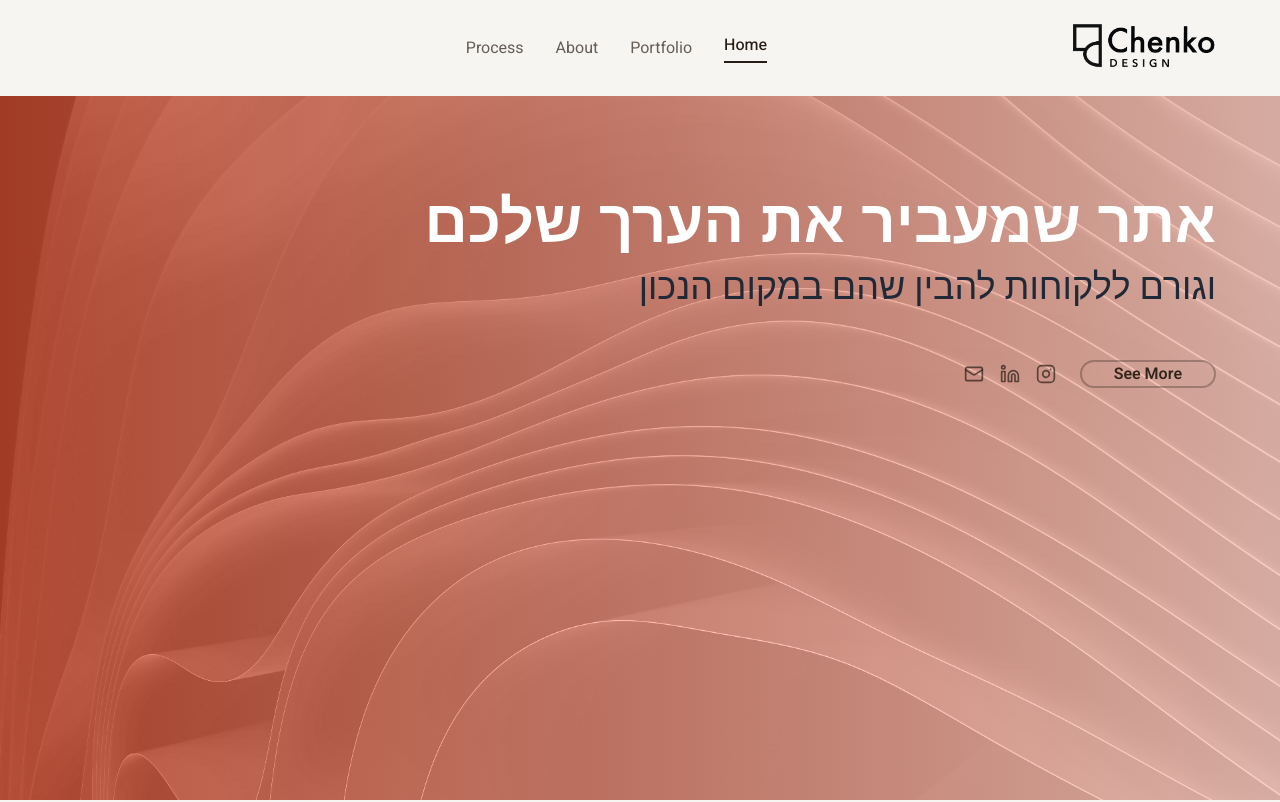
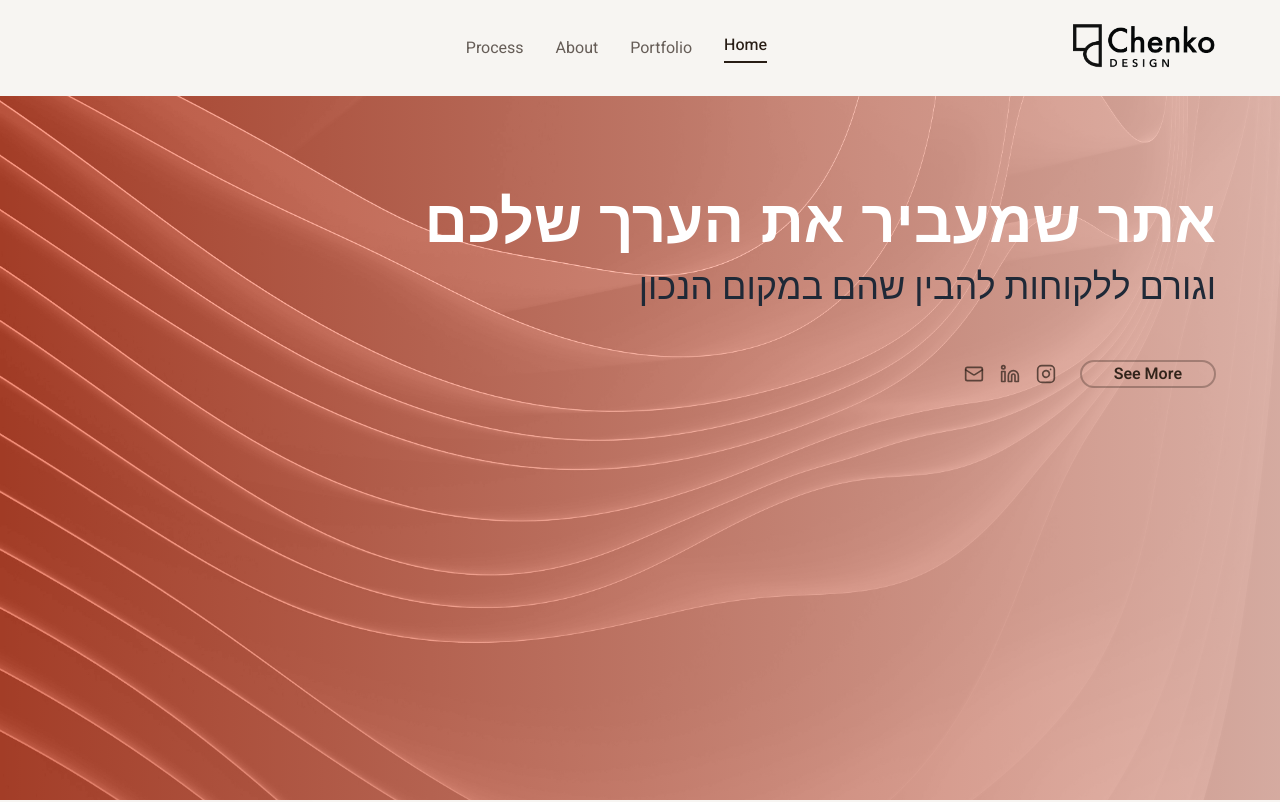
Before and after one commit to Chenko-Design/pixel-whisperer-co, a React (Vite) app: page / in a window 1280 px wide. Shown: the top 802 px of the page. Built offline with nearby package versions, Linux system fonts and the light colour scheme; the HTML template or start-up script is replaced by a standard one; a web font is replaced by a local one.

Commit message:
Reverted to commit 2aea84d98dc8673c35247406c1eef432e3938160

```diff
--- a/src/components/landing/Hero.tsx
+++ b/src/components/landing/Hero.tsx
@@ -1,7 +1,7 @@
 import { Button } from "@/components/ui/button";
 import { Instagram, Linkedin, Mail } from "lucide-react";
 import logo from "@/assets/logo.png";
-import heroBg from "@/assets/hero-bg-orange.jpg";
+import heroBg from "@/assets/hero-bg-abstract.jpg";
 
 const Hero = () => {
 
@@ -31,7 +31,7 @@ const Hero = () => {
         <img
           src={heroBg}
           alt="Abstract background"
-          className="absolute inset-0 w-full h-full object-cover"
+          className="absolute inset-0 w-full h-full object-cover -scale-x-100 -scale-y-100"
         />
         <div className="absolute inset-0 bg-gradient-to-r from-transparent via-background/30 to-background/60" />
 
```
Also changed, not shown: src/assets/hero-bg-orange.jpg (deleted).
